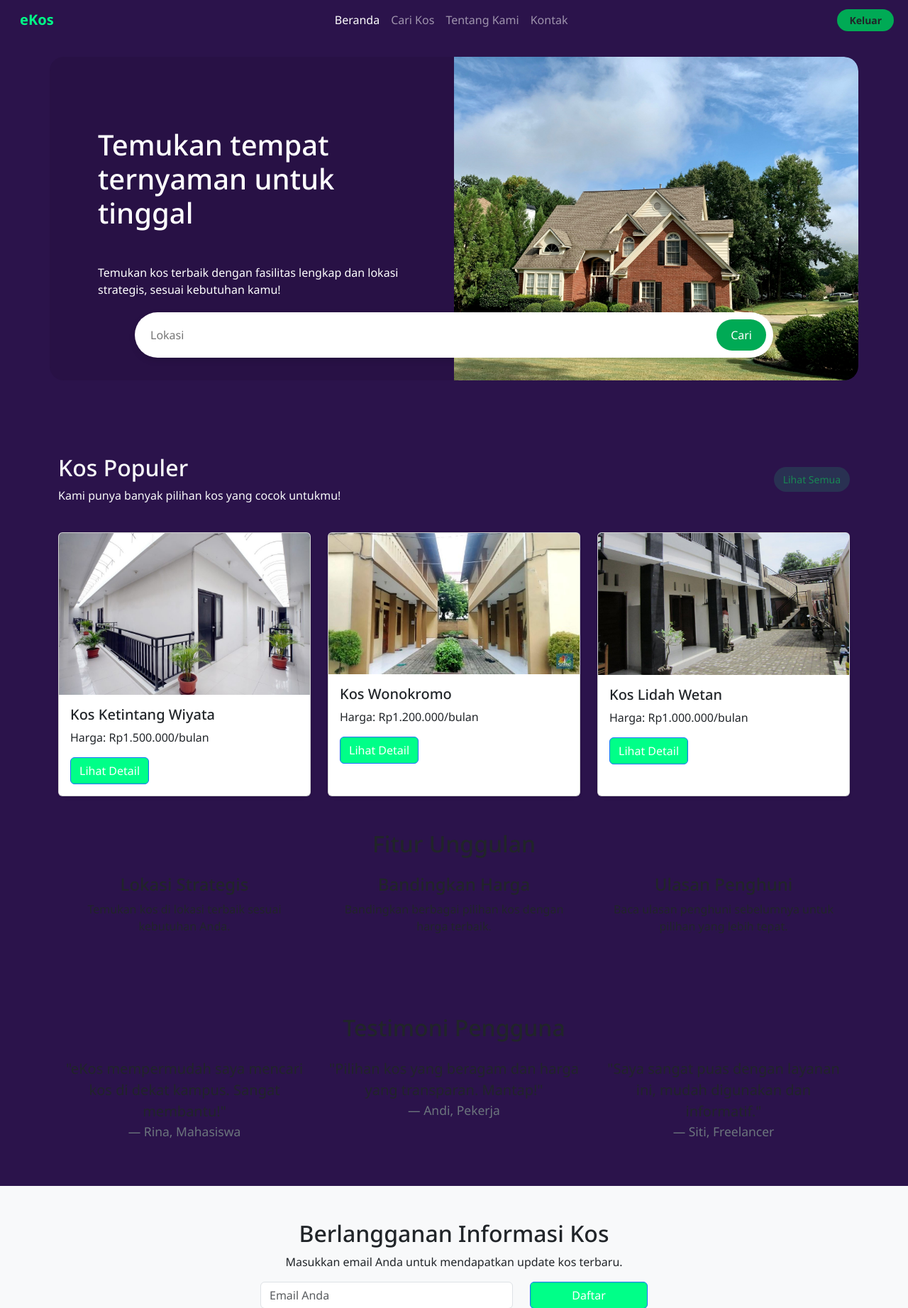
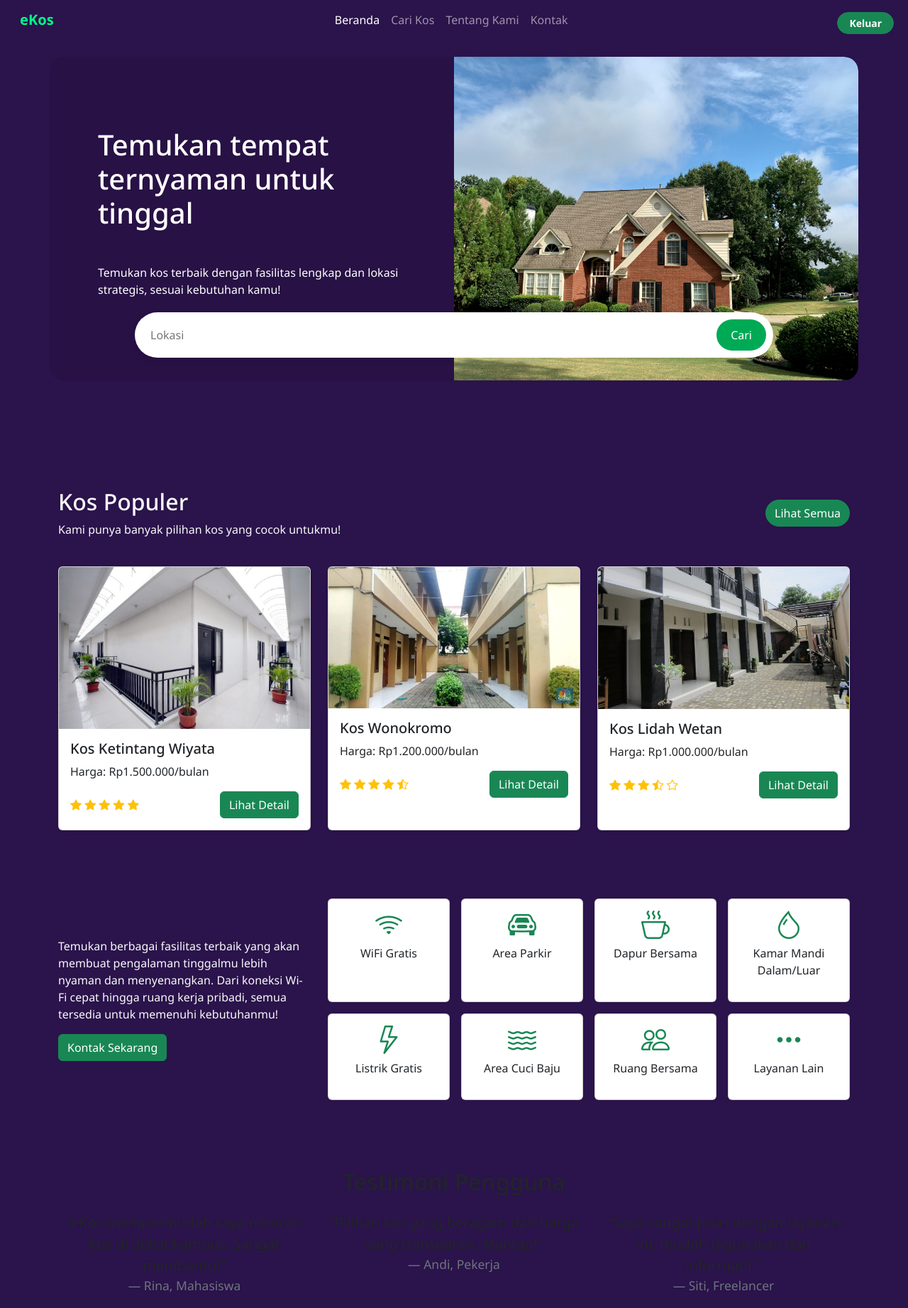
Before and after one commit to silviansi/ekos, a PHP site: page /dashboard.php in a window 1280 px wide. Shown: the top 1843 px of the page at 71% size. Run offline with PHP 8.4, Linux system fonts and the light colour scheme.

Commit message:
add fitur failitas kos dan update kos populer

```diff
--- a/assets/css/style.css
+++ b/assets/css/style.css
@@ -147,20 +147,6 @@ nav {
     border: none;
 }
 
-.btn-view {
-    background-color: rgba(36, 171, 112, 0.2);
-    border-radius: 50px;
-    font-size: 14px;
-}
-
-.btn-view:hover {
-    background-color: rgba(36, 171, 112, 0.4);
-    color: #FFFFFF;
-}
-
-.jumbotron {
-    background: #2B134B;
-}
 
 .btn-search {
     background: #00FF88;
--- a/dashboard.php
+++ b/dashboard.php
@@ -16,6 +16,8 @@ if (!isset($_SESSION['user_id'])) {
     <link href="https://cdn.jsdelivr.net/npm/bootstrap@5.3.3/dist/css/bootstrap.min.css" rel="stylesheet" integrity="sha384-QWTKZyjpPEjISv5WaRU9OFeRpok6YctnYmDr5pNlyT2bRjXh0JMhjY6hW+ALEwIH" crossorigin="anonymous">
     <!-- Custom CSS -->
     <link rel="stylesheet" href="assets/css/style.css">
+    <!-- Bootstrap Icons -->
+    <link rel="stylesheet" href="https://cdn.jsdelivr.net/npm/bootstrap-icons/font/bootstrap-icons.css">
 </head>
 <body>
     <!-- Navbar -->
@@ -41,7 +43,7 @@ if (!isset($_SESSION['user_id'])) {
                     <a class="nav-link" href="#">Kontak</a>
                 </li>
             </ul>
-            <a class="btn btn-sm me-2 fw-bold px-3" href="logout.php" style="background: #00AA55; border-radius: 50px">Keluar</a>
+            <a class="btn btn-sm btn-success me-2 fw-bold px-3 rounded-pill mt-2" href="logout.php">Keluar</a>
         </div>
     </div>
     </nav>
@@ -67,14 +69,14 @@ if (!isset($_SESSION['user_id'])) {
     </section>
 
     <!-- Kos populer -->
-    <section id="kos-populer">
+    <section id="kos-populer" class="py-5">
         <div class="container mt-3">
             <div class="d-flex justify-content-between align-items-center">
                 <div>
                     <h2 class="text-light">Kos Populer</h2>
                     <p class="text-light mb-0">Kami punya banyak pilihan kos yang cocok untukmu!</p>
                 </div>
-                <a href="#" class="btn btn-view text-success">Lihat Semua</a>
+                <a href="#" class="btn btn-md btn-success rounded-pill">Lihat Semua</a>
             </div>
             <div class="row mt-4">
             <!-- Kos Card -->
@@ -84,7 +86,16 @@ if (!isset($_SESSION['user_id'])) {
                     <div class="card-body">
                         <h5 class="card-title">Kos Ketintang Wiyata</h5>
                         <p class="card-text">Harga: Rp1.500.000/bulan</p>
-                        <a href="#" class="btn btn-primary" style="background-color: #00FF88;">Lihat Detail</a>
+                        <div class="mt-auto d-flex justify-content-between align-items-center">
+                        <div class="rating text-warning">
+                            <i class="bi bi-star-fill"></i>
+                            <i class="bi bi-star-fill"></i>
+                            <i class="bi bi-star-fill"></i>
+                            <i class="bi bi-star-fill"></i>
+                            <i class="bi bi-star-fill"></i>
+                        </div>
+                        <a href="#" class="btn btn-success">Lihat Detail</a>
+                    </div>
                     </div>
                 </div>
             </div>
@@ -94,7 +105,16 @@ if (!isset($_SESSION['user_id'])) {
                     <div class="card-body">
                         <h5 class="card-title">Kos Wonokromo</h5>
                         <p class="card-text">Harga: Rp1.200.000/bulan</p>
-                        <a href="#" class="btn btn-primary" style="background-color: #00FF88;">Lihat Detail</a>
+                        <div class="mt-auto d-flex justify-content-between align-items-center">
+                        <div class="rating text-warning">
+                            <i class="bi bi-star-fill"></i>
+                            <i class="bi bi-star-fill"></i>
+                            <i class="bi bi-star-fill"></i>
+                            <i class="bi bi-star-fill"></i>
+                            <i class="bi bi-star-half"></i>
+                        </div>
+                        <a href="#" class="btn btn-success">Lihat Detail</a>
+                    </div>
                     </div>
                 </div>
             </div>
@@ -104,7 +124,16 @@ if (!isset($_SESSION['user_id'])) {
                     <div class="card-body">
                         <h5 class="card-title">Kos Lidah Wetan</h5>
                         <p class="card-text">Harga: Rp1.000.000/bulan</p>
-                        <a href="#" class="btn btn-primary" style="background-color: #00FF88;">Lihat Detail</a>
+                        <div class="mt-auto d-flex justify-content-between align-items-center">
+                        <div class="rating text-warning">
+                            <i class="bi bi-star-fill"></i>
+                            <i class="bi bi-star-fill"></i>
+                            <i class="bi bi-star-fill"></i>
+                            <i class="bi bi-star-half"></i>
+                            <i class="bi bi-star"></i>
+                        </div>
+                        <a href="#" class="btn btn-success">Lihat Detail</a>
+                    </div>
                     </div>
                 </div>
             </div>
@@ -112,21 +141,68 @@ if (!isset($_SESSION['user_id'])) {
         </div>
     </section>
 
-    <section class="py-5">
-    <div class="container text-center">
-        <h2>Fitur Unggulan</h2>
-        <div class="row mt-4">
+    <!-- Fasilitas -->
+    <section id="fasilitas" class="py-5">
+    <div class="container">
+        <div class="row align-items-center">
+            <!-- Bagian Kiri (Deskripsi) -->
             <div class="col-md-4">
-                <h4>Lokasi Strategis</h4>
-                <p>Temukan kos di lokasi terbaik sesuai kebutuhan Anda.</p>
+                <p class="text-light">Temukan berbagai fasilitas terbaik yang akan membuat pengalaman tinggalmu lebih nyaman dan menyenangkan. Dari koneksi Wi-Fi cepat hingga ruang kerja pribadi, semua tersedia untuk memenuhi kebutuhanmu!</p>
+                <a href="#" class="btn btn-success">Kontak Sekarang</a>
             </div>
-            <div class="col-md-4">
-                <h4>Bandingkan Harga</h4>
-                <p>Bandingkan berbagai pilihan kos dengan harga terbaik.</p>
-            </div>
-            <div class="col-md-4">
-                <h4>Ulasan Penghuni</h4>
-                <p>Baca ulasan penghuni sebelumnya untuk pilihan yang lebih tepat.</p>
+
+            <!-- Bagian Kanan (Fasilitas) -->
+            <div class="col-md-8">
+                <div class="row g-3">
+                    <div class="col-6 col-md-3">
+                        <div class="card h-100 p-3 text-center">
+                            <i class="bi bi-wifi fs-1 text-success"></i>
+                            <p class="mt-2">WiFi Gratis</p>
+                        </div>
+                    </div>
+                    <div class="col-6 col-md-3">
+                        <div class="card h-100 p-3 text-center">
+                            <i class="bi bi-car-front fs-1 text-success"></i>
+                            <p class="mt-2">Area Parkir</p>
+                        </div>
+                    </div>
+                    <div class="col-6 col-md-3">
+                        <div class="card h-100 p-3 text-center">
+                            <i class="bi bi-cup-hot fs-1 text-success"></i>
+                            <p class="mt-2">Dapur Bersama</p>
+                        </div>
+                    </div>
+                    <div class="col-6 col-md-3">
+                        <div class="card h-100 p-3 text-center">
+                            <i class="bi-droplet fs-1 text-success"></i>
+                            <p class="mt-2">Kamar Mandi Dalam/Luar</p>
+                        </div>
+                    </div>
+                    <div class="col-6 col-md-3">
+                        <div class="card h-100 p-3 text-center">
+                            <i class="bi bi-lightning fs-1 text-success"></i>
+                            <p class="mt-2">Listrik Gratis</p>
+                        </div>
+                    </div>
+                    <div class="col-6 col-md-3">
+                        <div class="card h-100 p-3 text-center">
+                            <i class="bi bi-water fs-1 text-success"></i>
+                            <p class="mt-2">Area Cuci Baju</p>
+                        </div>
+                    </div>
+                    <div class="col-6 col-md-3">
+                        <div class="card h-100 p-3 text-center">
+                            <i class="bi bi-people fs-1 text-success"></i>
+                            <p class="mt-2">Ruang Bersama</p>
+                        </div>
+                    </div>
+                    <div class="col-6 col-md-3">
+                        <div class="card h-100 p-3 text-center">
+                            <i class="bi bi-three-dots fs-1 text-success"></i>
+                            <p class="mt-2">Layanan Lain</p>
+                        </div>
+                    </div>
+                </div>
             </div>
         </div>
     </div>
```
